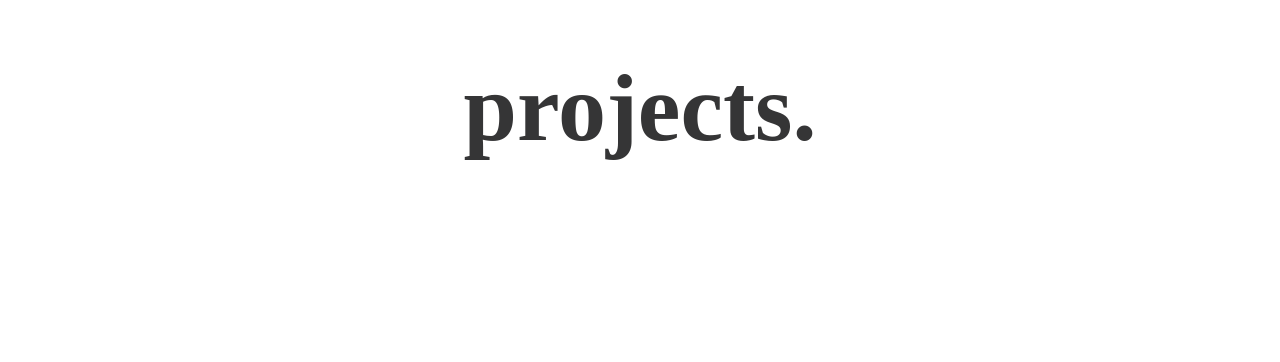
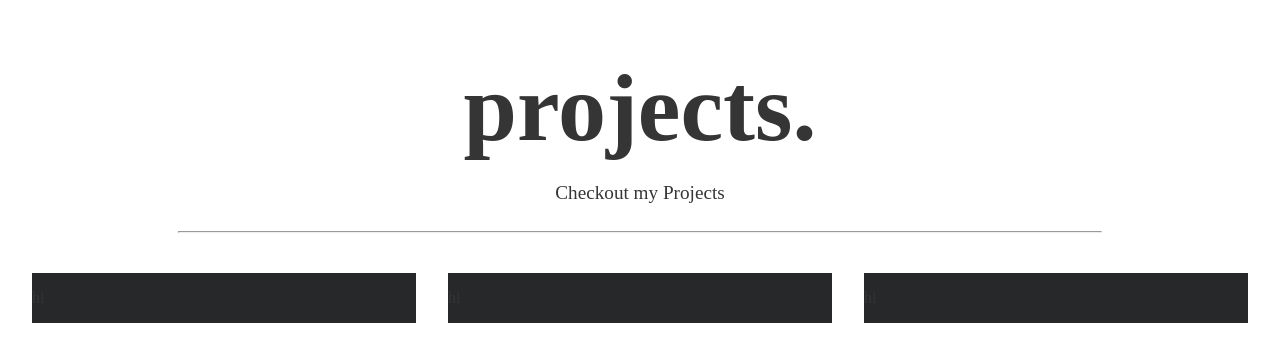
Before and after one commit to Zhar-dev/myPortfolio, a plain HTML site: page project.html in a window 1280 px wide. Shown: the part 92-454 px from the top of the page. Drawn offline with Linux system fonts and the light colour scheme; a web font is replaced by a local one.

Commit message:
Improved Code v2

```diff
--- a/project.html
+++ b/project.html
@@ -60,6 +60,21 @@
                   margin: 0;
                   margin-top: 4rem;
             }
+            .title-desc {
+                text-align: center;
+                font-size: 1.2em;
+            }
+            .cont-3 {
+                display: flex;
+                column-gap: 2rem;
+            }
+            .project-card{
+                width: 24rem;
+                height: auto;
+                background-color: #272829;
+
+                margin-top: 2rem;
+            }
       </style>
 </head>
 <body>
@@ -73,12 +88,26 @@
                         <li><a href="about.html">about</a></li>
                   </ul>
             </nav>
-            <section>
+        </header>
+        <section>
+            <div>
                 <p class="title">projects&#46;</p>
-                <div class="prejects-list">
-
+                <p class="title-desc">Checkout my Projects</p>
+            </div>
+        </section>
+        <hr style="width: 72%;">
+        <section>
+            <div class="cont-3">
+                <div class="project-card">
+                    <p>hi</p>
                 </div>
-            </section>
-      </header>
+                <div class="project-card">
+                    <p>hi</p>
+                </div>
+                <div class="project-card">
+                    <p>hi</p>
+                </div>
+            </div>
+        </section>
 </body>
 </html>
```
Also changed, not shown: about.html (+3 -0 lines), contact.html (+3 -0 lines), index.html (+14 -3 lines), skill.html (+11 -3 lines), pic/prof.png (added).
